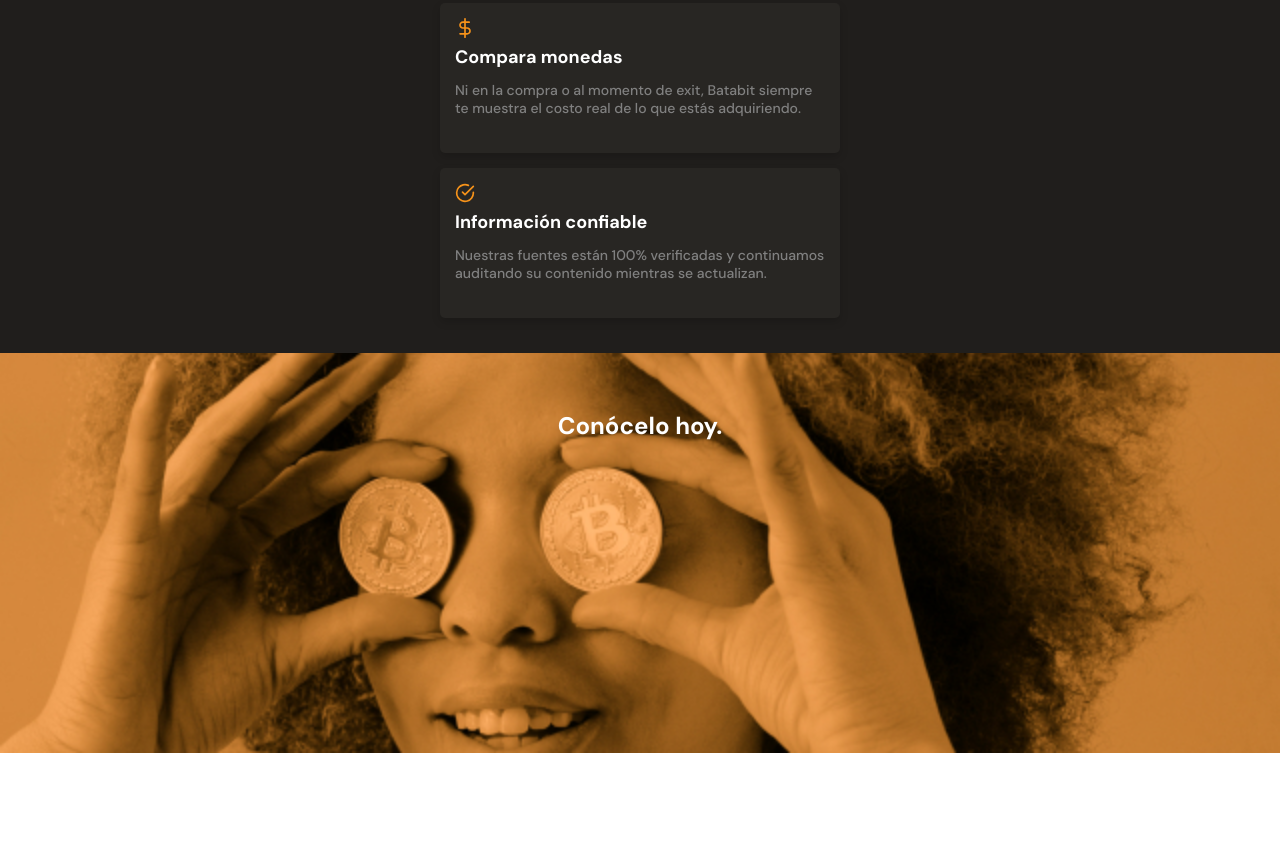
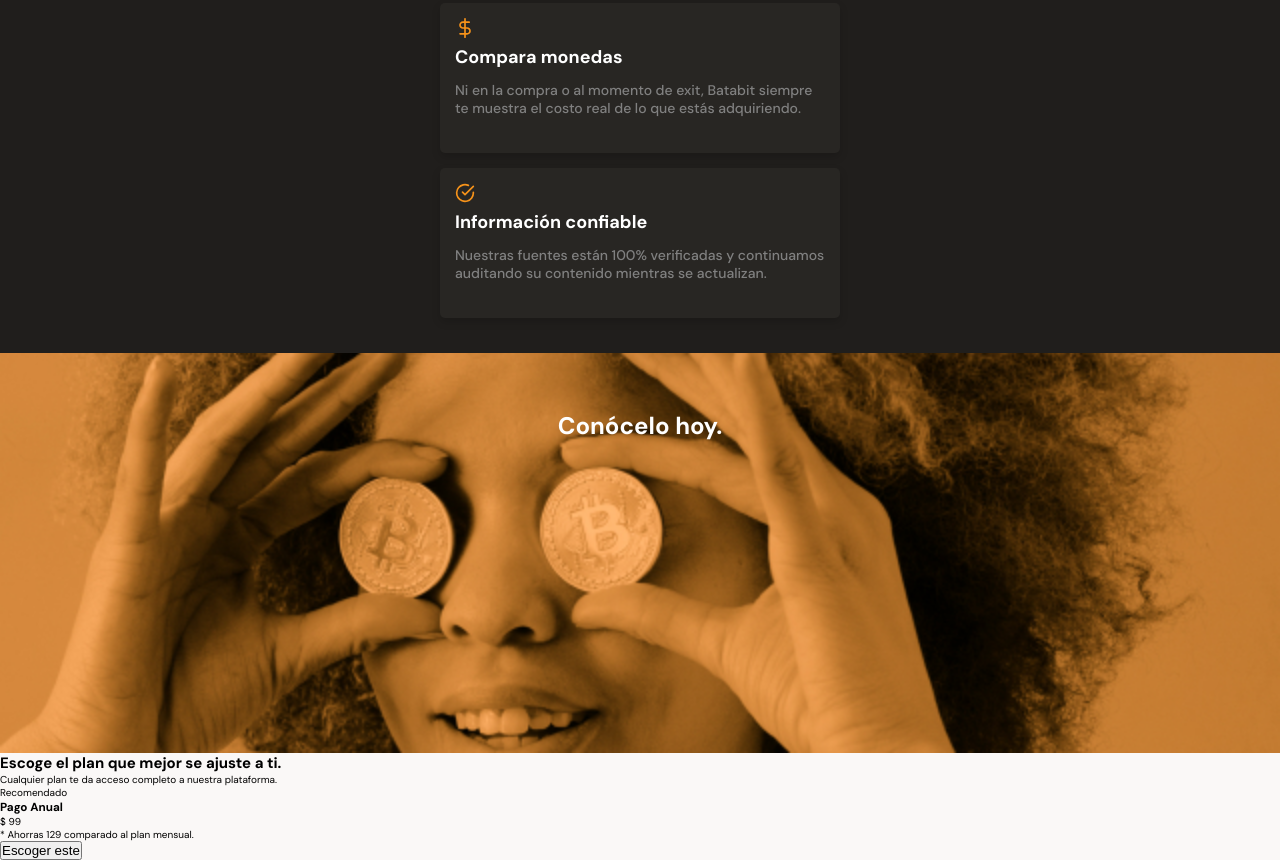
Before and after one commit to Alexis-Calderon/proyecto-personal-batatabit, a plain HTML site: page index.html in a window 1280 px wide. Shown: the part 1610-2470 px from the top of the page. Before the commit the page ends 2363 px from the top, so only its background shows below. Drawn offline with Linux system fonts and the light colour scheme.

Commit message:
Estructura de sección de planes

```diff
--- a/index.html
+++ b/index.html
@@ -17,7 +17,7 @@
         <div class="header--title-container">
             <h1>La próxima revolución en el intercambio de critomonedas</h1>
             <p>Batatabit te ayuda a navegar entre los diferentes precios y tendencias.</p>
-            <a href="" class="header--button">Conoce nuestros planes <span></span></a>
+            <a href="#plans" class="header--button">Conoce nuestros planes <span></span></a>
         </div>
     </header>
     <main>
@@ -88,7 +88,23 @@
         <section class="bitcoin-img-container">
             <h2>Conócelo hoy.</h2>
         </section>
-        <section></section>
+        <section id="plans" class="main-plans-container">
+            <div class="plans--title">
+                <h2>Escoge el plan que mejor se ajuste a ti.</h2>
+                <p>Cualquier plan te da acceso completo a nuestra plataforma.</p>
+            </div>
+            <section class="plans-container--slider">
+                <article class="plans-container--card">
+                    <p>Recomendado</p>
+                    <div>
+                        <h3>Pago Anual</h3>
+                        <p><span>$</span> 99</p>
+                        <p>* Ahorras 129 comparado al plan mensual.</p>
+                        <button>Escoger este <span></span></button>
+                    </div>
+                </article>
+            </section>
+        </section>
     </main>
     <footer></footer>
 </body>
```
